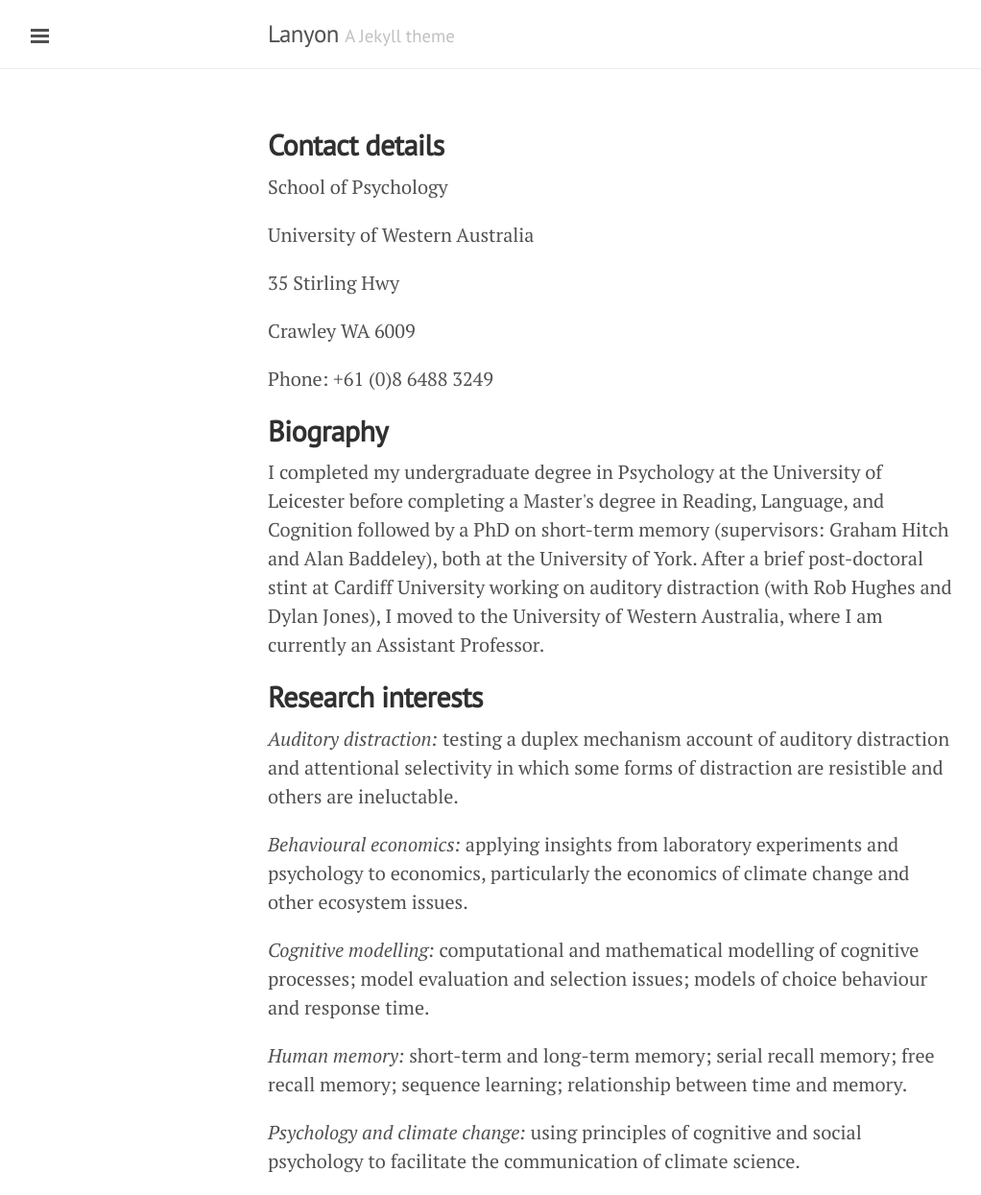
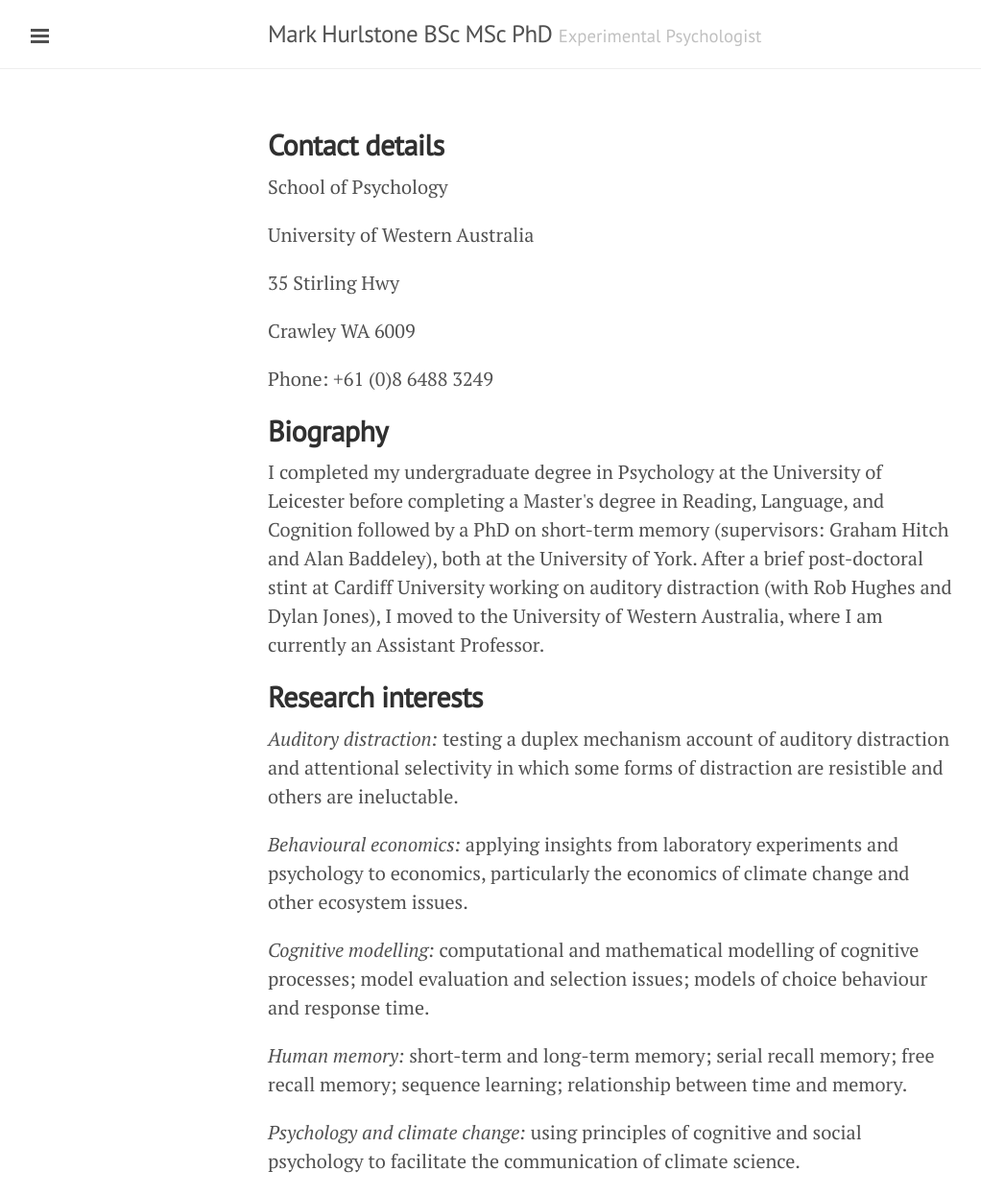
Before and after one commit to mjh508/mark-hurlstone.github.io, a Jekyll site: the page built from index.md, in a window 1280 px wide. Shown: the whole page at 96% size, without its empty margins (1-1023 px from the left). Built offline with Jekyll 4.4.1, drawn with Linux system fonts in a browser that asks for light colours; Markdown is read by kramdown in place of the engine named in the settings.

Commit message:
Update _config.yml

```diff
--- a/_config.yml
+++ b/_config.yml
@@ -9,10 +9,10 @@
 relative_permalinks: true
 
 # Setup
-title:               Lanyon
-tagline:             'A Jekyll theme'
-description:         'A reserved <a href="http://jekyllrb.com" target="_blank">Jekyll</a> theme that places the utmost gravity on content with a hidden drawer. Made by <a href="https://twitter.com/mdo" target="_blank">@mdo</a>.'
-url:                 http://lanyon.getpoole.com
+title:               Mark Hurlstone BSc MSc PhD
+tagline:             'Experimental Psychologist'
+description:         'Mark Hurlstone<p>Assistant Professor<p>University of Western Australia<p><a href="mailto:mark.hurlstone@uwa.edu.au">mark.hurlstone@uwa.edu.au</a>'
+url:                 http://mark-hurlstone.github
 baseurl:             /
 paginate:            5
 
```
